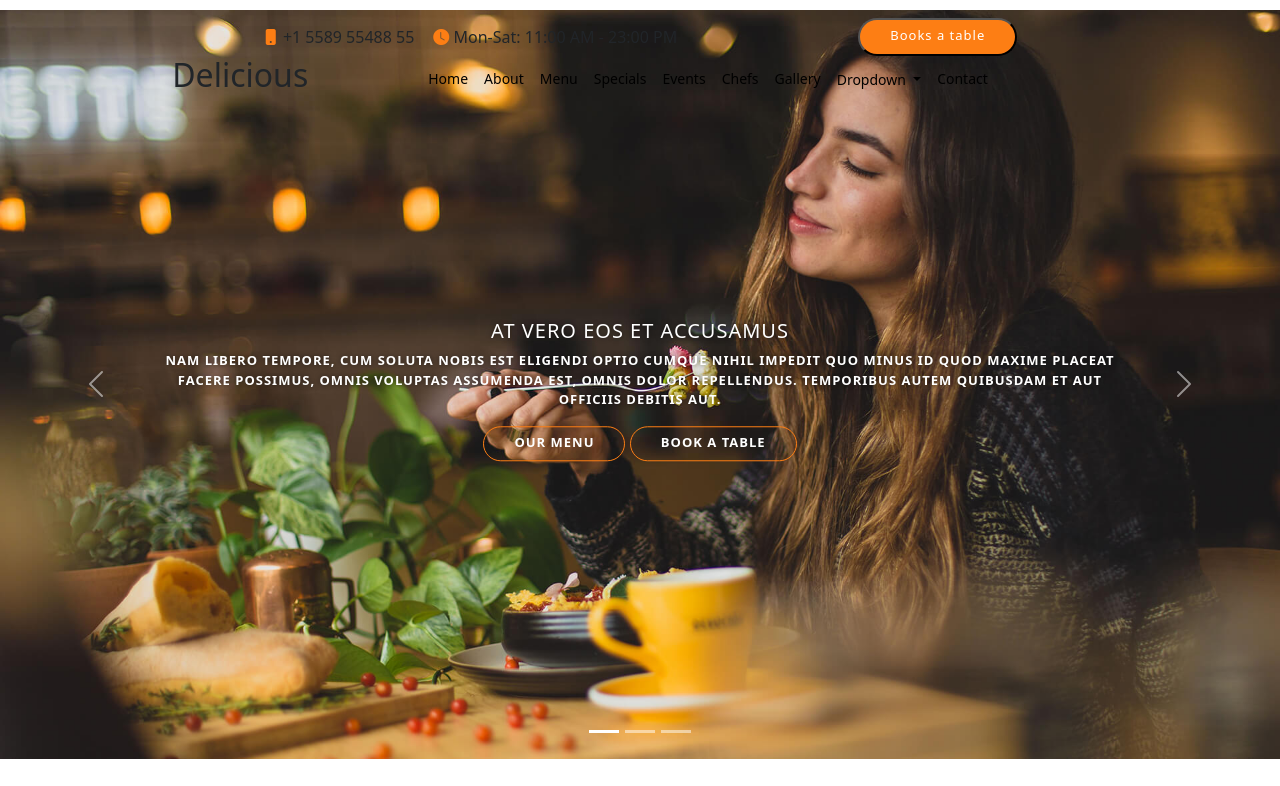
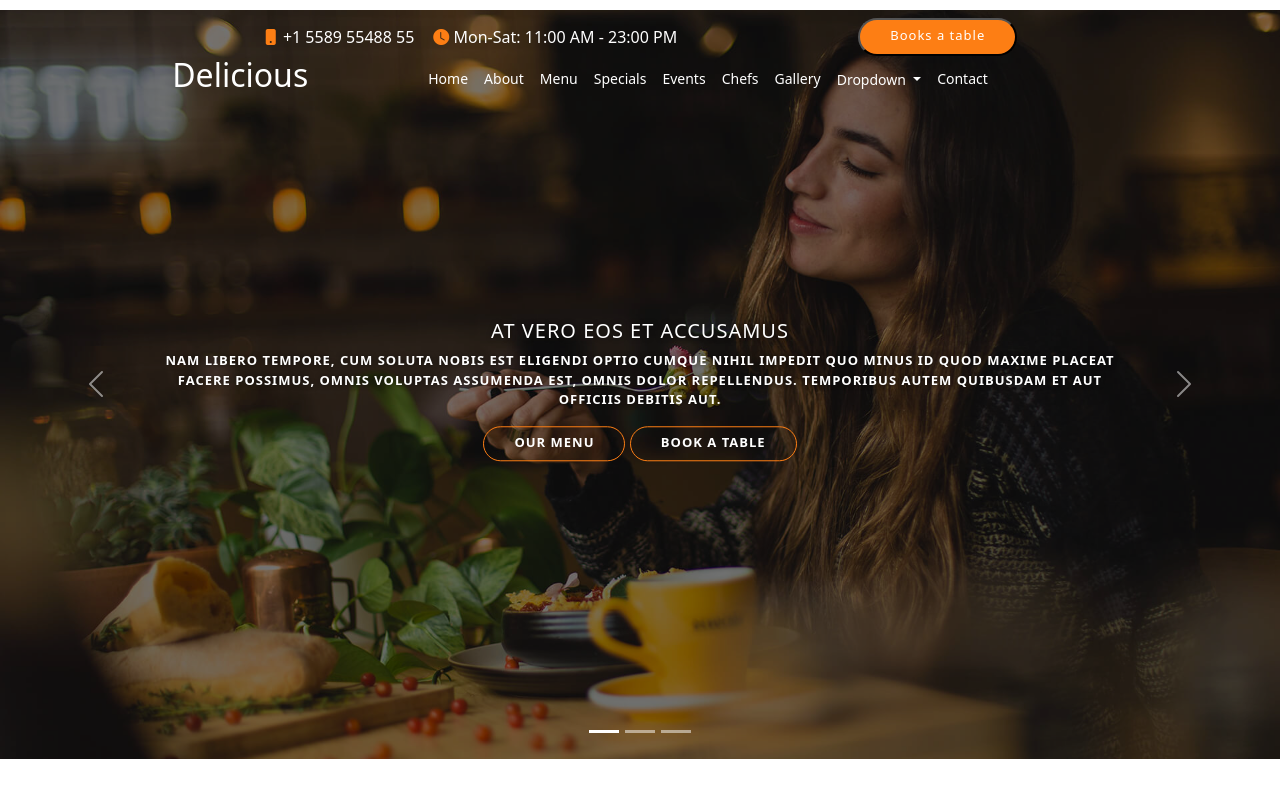
Before and after one commit to oussbelat/Final-Project-HTML-CSS-Sass, a website: page index.html in a window 1280 px wide. Shown: the top 786 px of the page. Drawn offline with nearby package versions, Linux system fonts and the light colour scheme.

Commit message:
carousel add dark mode + change nav color

```diff
--- a/index.html
+++ b/index.html
@@ -5,8 +5,9 @@
     <meta name="viewport" content="width=device-width, initial-scale=1.0">
     <link rel="stylesheet" href="./public/css/app.css">
     <link rel="preconnect" href="https://fonts.gstatic.com/" crossorigin>
+    <link rel="icon" type="favicon" href="./public/images/favicon.png">
     <link href="https://fonts.googleapis.com/css2?family=Pacifico&display=swap" rel="stylesheet">
-    <title>Document</title>
+    <title>F-project-html-sass</title>
 </head>
 <body>
    <header class="modal-header">
@@ -16,12 +17,12 @@
         <div class="top-nav-bar-left-side">
         <div>
         <i class="bi bi-phone-fill"></i>
-        <span>+1 5589 55488 55</span>
+        <span class="text-white">+1 5589 55488 55</span>
         </div>
 
         <div>
         <i class="bi bi-clock-fill"></i>
-        <span>Mon-Sat: 11:00 AM - 23:00 PM</span>
+        <span class="text-white">Mon-Sat: 11:00 AM - 23:00 PM</span>
        </div>
 
       </div><!-- sada dyal li jame3 ICON OU SPAN BEJOUJ -->
@@ -29,7 +30,7 @@
       </div> <!--  sada dial top-navbar
    bot-navbar start -->
 <div class="bot-navbar d-flex justify-content-around align-items-center" >
-   <h2>Delicious</h2>
+   <h2 class="text-white">Delicious</h2>
    <nav class="nav-bar d-flex justify-content-around align-items-center gap-3 ">
      <a href="#">Home</a>
      <a href="#">About</a>
--- a/src/sass/modules/home/header.sass
+++ b/src/sass/modules/home/header.sass
@@ -17,7 +17,7 @@
     letter-spacing: 1px
     border-radius: 50px
     transition: 0,3s
-    color:$white
+    color: $white
     background-color:$orange
 
 
@@ -25,7 +25,7 @@ nav
     padding: 0px 120px
     a
       text-decoration: none
-      color:$black
+      color:$white
       font-size: 14px
 .btn
     font-size: 14px
@@ -34,3 +34,11 @@ nav
        display: none
 .modal-header
    padding-top: 10px
+
+
+.carousel-item
+  img
+    height: auto
+    filter: brightness(50%)
+    width: 100%
+    object-fit: cover
--- a/src/sass/modules/home/main.sass
+++ b/src/sass/modules/home/main.sass
@@ -2,7 +2,7 @@
     display: flex
 .play
     position: absolute
-    width: 90px
+    // width: 90px
 .image-video
     position: relative
     height: 400px
```
Also changed, not shown: public/css/app.css, 1 other file.
